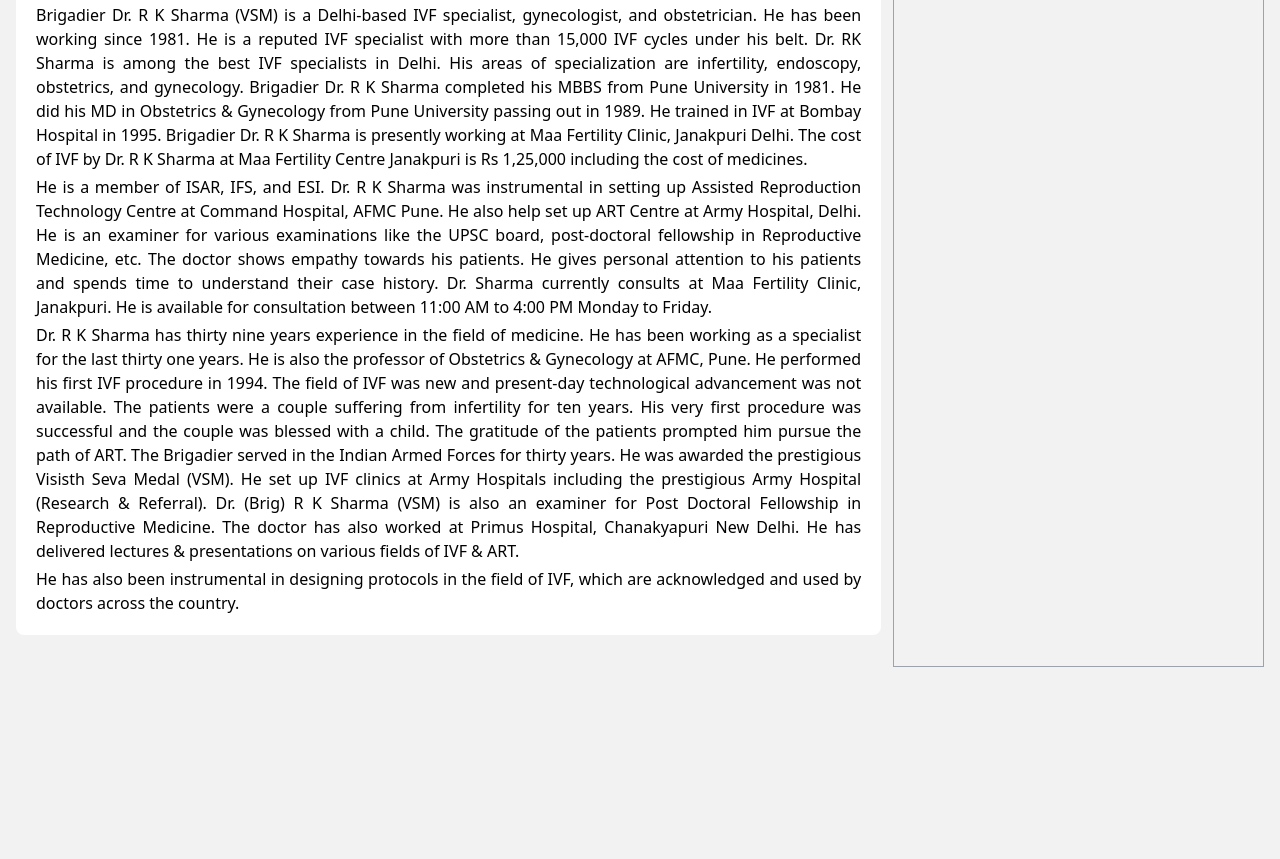
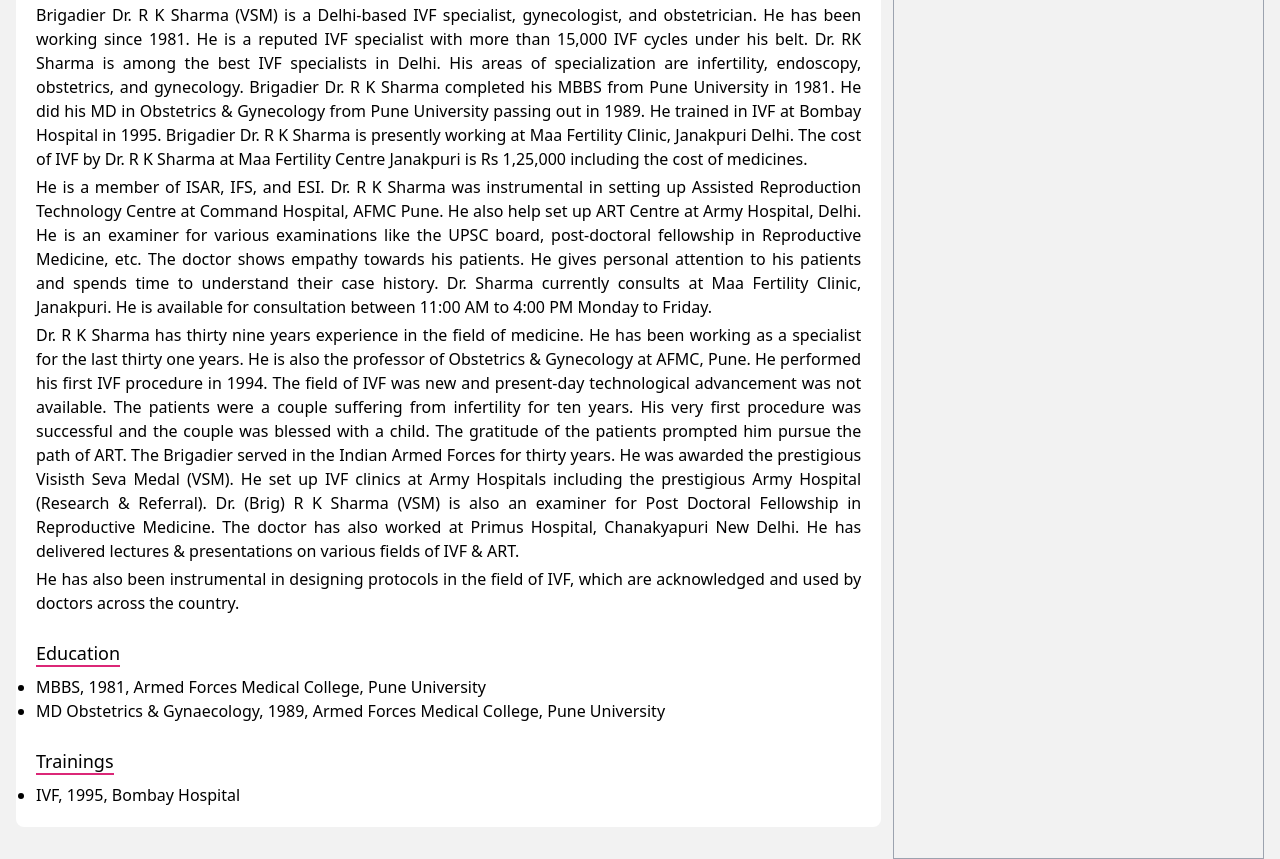
Before and after one commit to Pinak-Idea-Lab-Private-Limited/doctor-page-details, a website: page index.html in a window 1280 px wide. Shown: the part 418-1277 px from the top of the page. Before the commit the page ends 1085 px from the top, so only its background shows below. Drawn offline with nearby package versions, Linux system fonts and the light colour scheme.

Commit message:
Top side changes

```diff
--- a/index.html
+++ b/index.html
@@ -338,6 +338,19 @@
                   the field of IVF, which are acknowledged and used by doctors
                   across the country.</p>
                 </p>
+                <h3 class="font-medium text-lg mb-2 mt-6">
+                  <span class="border-b-2 border-pink-600">Education</span>
+                </h3>
+                <ul class="list-disc">
+                  <li>MBBS,	1981, Armed Forces Medical College,	Pune University</li>
+                  <li>MD	Obstetrics & Gynaecology,	1989,	Armed Forces Medical College,	Pune University</li>
+                </ul>
+                <h3 class="font-medium text-lg mb-2 mt-6">
+                  <span class="border-b-2 border-pink-600">Trainings</span>
+                </h3>
+                <ul class="list-disc">
+                  <li>IVF,	1995,	Bombay Hospital</li>
+                </ul>
               </div>
             </div>
             <!-- tab content 2 -->
```
